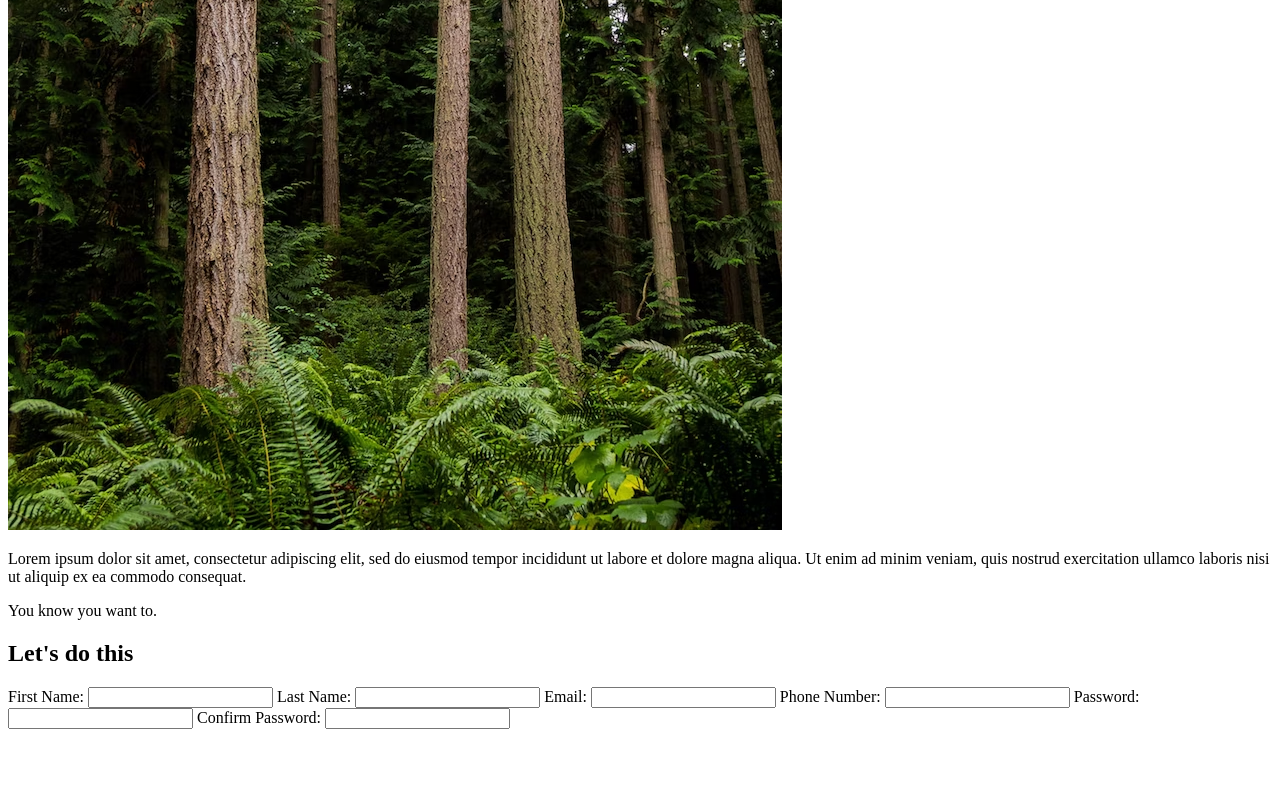
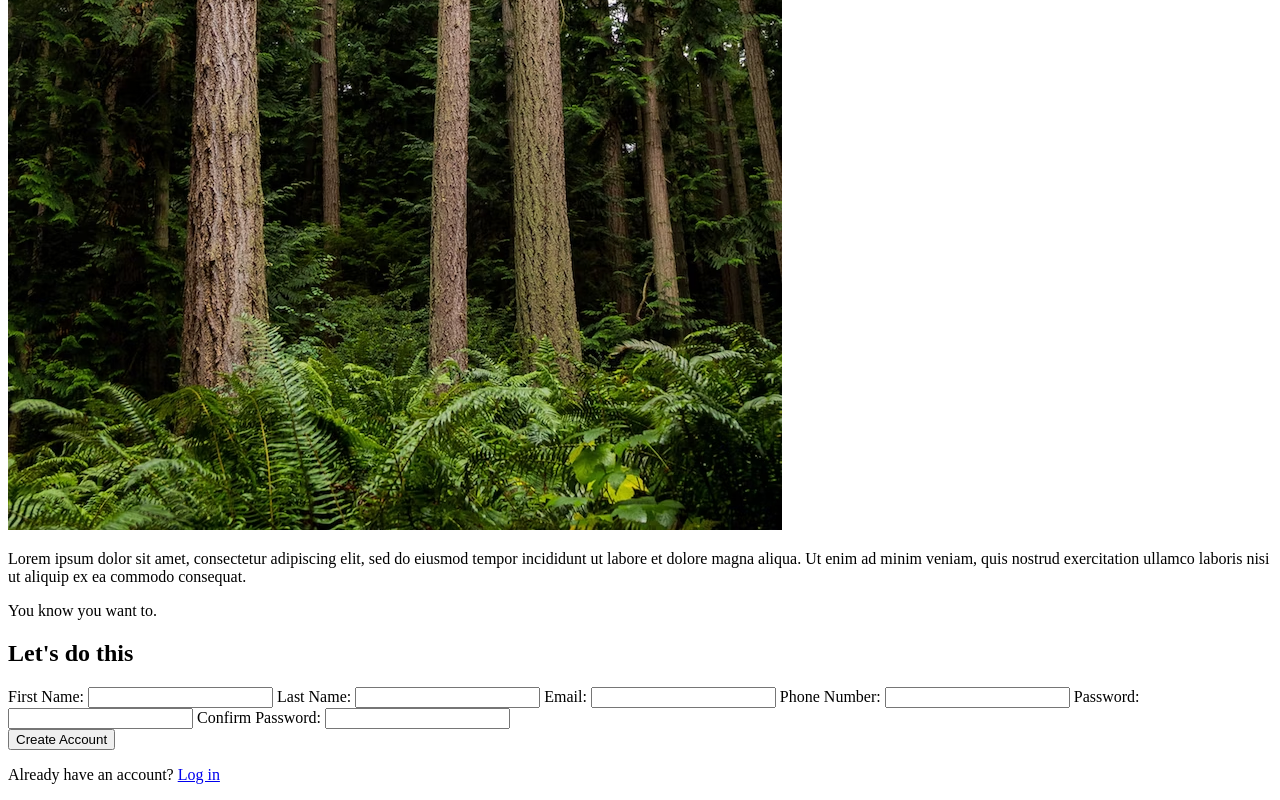
Before and after one commit to DomenicGTH/Sign-up-Form, a plain HTML site: page index.html in a window 1280 px wide. Shown: the part 639-1439 px from the top of the page. Before the commit the page ends 1376 px from the top, so only its background shows below. Drawn offline with Linux system fonts and the light colour scheme.

Commit message:
finished basic template

```diff
--- a/index.html
+++ b/index.html
@@ -17,6 +17,7 @@
     </p>
     <p>You know you want to.</p>
   </div>
+  <div id="lower">
     <h2>Let's do this</h2>
     <form action="#" method="get">
       <label for="first_name">First Name:</label>
@@ -32,4 +33,7 @@
       <label for="password">Confirm Password:</label>
       <input type="password" id="user_pass" name="password" />
     </form>
+  </div>
+  <button>Create Account</button>
+  <p>Already have an account? <a href="index.html">Log in</a></p>
 </html>
```
Lines whose indentation alone changed are shown as unchanged.
